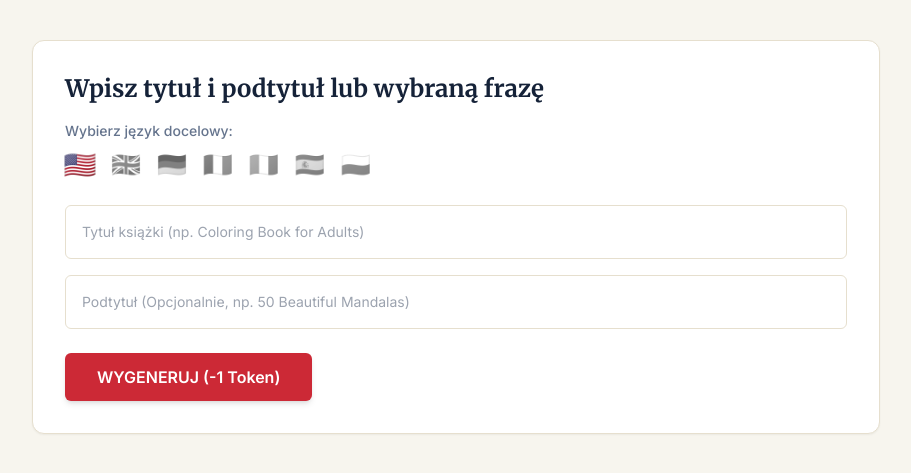
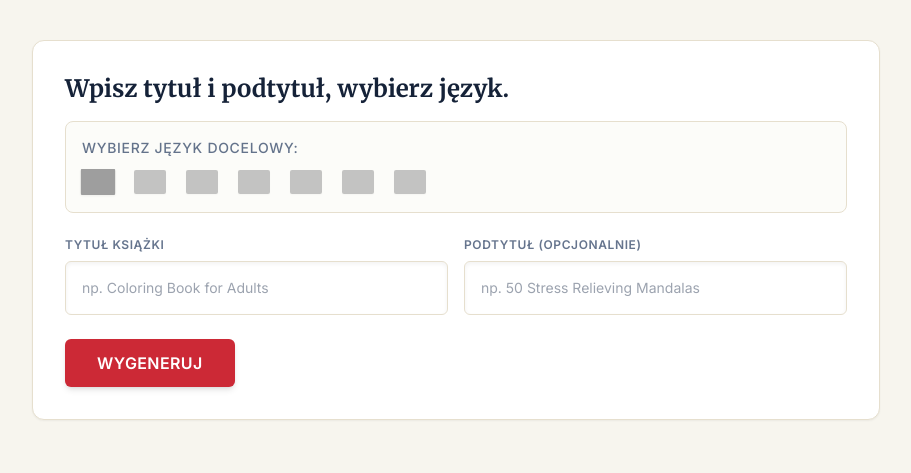
Before and after one commit to ponowak/kdp-packer, a Flask app: template templates/app.html in a window 1280 px wide. Shown: the part 67-540 px from the top of the page, without its empty margins (184-1095 px from the left). Run offline with Flask 3, Linux system fonts and the light colour scheme; the template is opened without the code that fills it, so the values that code supplies are empty; some libraries are stand-ins or nearby versions; grey boxes are pictures that could not be loaded.

Commit message:
Update app.html

```diff
--- a/templates/app.html
+++ b/templates/app.html
@@ -22,6 +22,7 @@
             opacity: 0.6;
             transition: all 0.2s;
             cursor: pointer;
+            user-select: none;
         }
         .flag-btn:hover {
             filter: grayscale(0%);
@@ -32,12 +33,13 @@
             filter: grayscale(0%);
             opacity: 1;
             transform: scale(1.1);
-            ring: 2px solid theme('colors.kdp_red.600');
-            border-radius: 4px;
+            border-bottom: 3px solid theme('colors.kdp_red.600');
+            padding-bottom: 2px;
         }
     </style>
 </head>
 <body class="bg-cream-100 font-sans text-navy-900 min-h-screen">
+    <!-- Pasek Nawigacji -->
     <nav class="bg-white border-b border-cream-200 px-6 py-4 flex justify-between items-center flex-wrap gap-4">
         <div class="font-serif font-bold text-xl tracking-tight">
             7-Backend<span class="text-kdp_red-600">.</span>Keywords
@@ -53,62 +55,65 @@
         </div>
     </nav>
 
+    <!-- Główna zawartość -->
     <main class="max-w-4xl mx-auto mt-6 sm:mt-10 px-4 sm:px-6 mb-20">
         <div class="bg-white p-6 sm:p-8 rounded-xl shadow-sm border border-cream-200">
-            <h2 class="font-serif text-xl sm:text-2xl font-bold mb-4">Wpisz tytuł i podtytuł lub wybraną frazę</h2>
+            <h2 class="font-serif text-xl sm:text-2xl font-bold mb-4">Wpisz tytuł i podtytuł, wybierz język.</h2>
 
-            <!-- Flagi -->
-            <div class="mb-6">
-                <label class="block text-sm font-medium text-navy-800/70 mb-2">Wybierz język docelowy:</label>
-                <div class="flex gap-4 text-2xl" id="flag-container">
-                    <div class="flag-btn active" data-lang="en-US" title="USA">🇺🇸</div>
-                    <div class="flag-btn" data-lang="en-GB" title="UK">🇬🇧</div>
-                    <div class="flag-btn" data-lang="de" title="Niemcy">🇩🇪</div>
-                    <div class="flag-btn" data-lang="fr" title="Francja">🇫🇷</div>
-                    <div class="flag-btn" data-lang="it" title="Włochy">🇮🇹</div>
-                    <div class="flag-btn" data-lang="es" title="Hiszpania">🇪🇸</div>
-                    <div class="flag-btn" data-lang="pl" title="Polska">🇵🇱</div>
+            <!-- Flagi Językowe z obrazków (SVG) -->
+            <div class="mb-6 bg-cream-50 p-4 rounded-lg border border-cream-200">
+                <label class="block text-sm font-medium text-navy-800/70 mb-3 uppercase tracking-wider">Wybierz język docelowy:</label>
+                <div class="flex flex-wrap gap-5" id="flag-container">
+                    <div class="flag-btn active" data-lang="en-US" title="Angielski (USA)"><img src="https://flagcdn.com/w40/us.png" alt="USA" class="w-8 h-auto shadow-sm rounded-sm"></div>
+                    <div class="flag-btn" data-lang="en-GB" title="Angielski (UK)"><img src="https://flagcdn.com/w40/gb.png" alt="UK" class="w-8 h-auto shadow-sm rounded-sm"></div>
+                    <div class="flag-btn" data-lang="de" title="Niemiecki"><img src="https://flagcdn.com/w40/de.png" alt="DE" class="w-8 h-auto shadow-sm rounded-sm"></div>
+                    <div class="flag-btn" data-lang="fr" title="Francuski"><img src="https://flagcdn.com/w40/fr.png" alt="FR" class="w-8 h-auto shadow-sm rounded-sm"></div>
+                    <div class="flag-btn" data-lang="it" title="Włoski"><img src="https://flagcdn.com/w40/it.png" alt="IT" class="w-8 h-auto shadow-sm rounded-sm"></div>
+                    <div class="flag-btn" data-lang="es" title="Hiszpański"><img src="https://flagcdn.com/w40/es.png" alt="ES" class="w-8 h-auto shadow-sm rounded-sm"></div>
+                    <div class="flag-btn" data-lang="pl" title="Polski"><img src="https://flagcdn.com/w40/pl.png" alt="PL" class="w-8 h-auto shadow-sm rounded-sm"></div>
                 </div>
             </div>
 
-            <!-- Tytuł -->
-            <div class="mb-4">
-                <input type="text" id="title-input" class="w-full p-4 border border-cream-200 rounded-md focus:ring-2 focus:ring-kdp_red-600 focus:outline-none text-sm" placeholder="Tytuł książki (np. Coloring Book for Adults)">
+            <!-- Pola -->
+            <div class="grid sm:grid-cols-2 gap-4 mb-6">
+                <div>
+                    <label class="block text-xs font-bold text-navy-800/70 mb-2 uppercase tracking-wider">Tytuł Książki</label>
+                    <input type="text" id="title-input" class="w-full p-4 border border-cream-200 rounded-md focus:ring-2 focus:ring-kdp_red-600 focus:outline-none text-sm shadow-inner" placeholder="np. Coloring Book for Adults">
+                </div>
+                <div>
+                    <label class="block text-xs font-bold text-navy-800/70 mb-2 uppercase tracking-wider">Podtytuł (Opcjonalnie)</label>
+                    <input type="text" id="subtitle-input" class="w-full p-4 border border-cream-200 rounded-md focus:ring-2 focus:ring-kdp_red-600 focus:outline-none text-sm shadow-inner" placeholder="np. 50 Stress Relieving Mandalas">
+                </div>
             </div>
 
-            <!-- Podtytuł -->
-            <div class="mb-6">
-                <input type="text" id="subtitle-input" class="w-full p-4 border border-cream-200 rounded-md focus:ring-2 focus:ring-kdp_red-600 focus:outline-none text-sm" placeholder="Podtytuł (Opcjonalnie, np. 50 Beautiful Mandalas)">
-            </div>
-
-            <button onclick="processKeywords()" id="process-btn" class="w-full sm:w-auto bg-kdp_red-600 text-white px-8 py-3 rounded-md font-semibold hover:bg-kdp_red-700 transition-colors shadow-md disabled:opacity-50">
-                WYGENERUJ (-1 Token)
+            <button onclick="processKeywords()" id="process-btn" class="w-full sm:w-auto bg-kdp_red-600 text-white px-8 py-3 rounded-md font-semibold hover:bg-kdp_red-700 transition-colors shadow-md disabled:opacity-50 tracking-wide">
+                WYGENERUJ
             </button>
 
             <div id="error-msg" class="hidden mt-4 text-red-600 text-sm font-medium"></div>
         </div>
 
+        <!-- Kontener z wynikami -->
         <div id="results-container" class="hidden mt-8 space-y-6">
 
-            <!-- 7 okienek -->
+            <!-- Wyniki - 7 Boxów -->
             <div class="bg-white p-6 sm:p-8 rounded-xl shadow-sm border border-cream-200">
                 <h3 class="font-serif text-xl font-bold mb-4">Twoje 7 okienek KDP:</h3>
                 <div id="boxes-list" class="space-y-3 font-mono text-sm bg-cream-50 p-6 rounded border border-cream-200">
-                    <!-- Wyniki wpadną tutaj -->
+                    <!-- Wyniki z AI wpadną tutaj -->
+                </div>
+
+                <div class="mt-6 text-left">
+                    <button onclick="downloadTxt()" class="bg-navy-900 text-white px-6 py-2.5 rounded-md font-medium hover:bg-navy-800 transition-colors shadow-sm text-sm">
+                        Pobierz plik .txt
+                    </button>
                 </div>
             </div>
 
-            <!-- Przycisk pobierz -->
-            <div class="text-center">
-                <button onclick="downloadTxt()" class="bg-navy-900 text-white px-8 py-3 rounded-md font-semibold hover:bg-navy-800 transition-colors shadow-md">
-                    Pobierz plik .txt
-                </button>
-            </div>
-
-            <!-- Surówka -->
-            <div class="bg-white p-6 sm:p-8 rounded-xl shadow-sm border border-cream-200 opacity-75 hover:opacity-100 transition-opacity">
-                <h3 class="font-serif text-lg font-bold mb-2 text-navy-800/80">Wygenerowane Słowa (Surówka z AI):</h3>
-                <textarea id="raw-text" rows="4" readonly class="w-full p-4 border border-cream-200 rounded-md bg-cream-50 text-xs font-mono text-navy-800/70"></textarea>
+            <!-- Ukryta, wyszarzona surówka wygenerowana z AI -->
+            <div class="bg-white p-6 sm:p-8 rounded-xl shadow-sm border border-cream-200 opacity-60 hover:opacity-100 transition-opacity">
+                <h3 class="font-serif text-base font-bold mb-2 text-navy-800/80">Oryginalna baza słów (Raw AI Output):</h3>
+                <textarea id="raw-text" rows="3" readonly class="w-full p-3 border border-cream-200 rounded-md bg-cream-50 text-xs font-mono text-navy-800/70"></textarea>
             </div>
 
         </div>
@@ -118,12 +123,30 @@
         let currentLanguage = 'en-US';
         let currentBoxes = [];
 
+        // Resetowanie błędu i odblokowywanie przycisku przy jakimkolwiek nowym ruchu usera
+        function resetUI() {
+            const btn = document.getElementById('process-btn');
+            btn.disabled = false;
+            btn.innerText = "WYGENERUJ";
+            document.getElementById('error-msg').classList.add('hidden');
+        }
+
+        // Podpinamy reset pod inputy
+        document.getElementById('title-input').addEventListener('input', resetUI);
+        document.getElementById('subtitle-input').addEventListener('input', resetUI);
+
         // Obsługa kliknięcia we flagi
         document.querySelectorAll('.flag-btn').forEach(btn => {
             btn.addEventListener('click', (e) => {
+                resetUI(); // Użytkownik zmienia język, upewnijmy się, że może wygenerować znowu
                 document.querySelectorAll('.flag-btn').forEach(b => b.classList.remove('active'));
-                e.target.classList.add('active');
-                currentLanguage = e.target.getAttribute('data-lang');
+
+                // Znajdujemy kliknięty kontener z klasą flag-btn (nawet jak user kliknie w sam obrazek)
+                const targetBtn = e.target.closest('.flag-btn');
+                if (targetBtn) {
+                    targetBtn.classList.add('active');
+                    currentLanguage = targetBtn.getAttribute('data-lang');
+                }
             });
         });
 
@@ -133,8 +156,8 @@
             const title = document.getElementById('title-input').value;
             const subtitle = document.getElementById('subtitle-input').value;
 
-            if(!title) {
-                errorMsg.innerText = "Podaj przynajmniej tytuł lub główną frazę!";
+            if(!title.trim()) {
+                errorMsg.innerText = "Pole Tytuł nie może być puste!";
                 errorMsg.classList.remove('hidden');
                 return;
             }
@@ -153,36 +176,45 @@
                 const data = await response.json();
 
                 if (!response.ok) {
-                    errorMsg.innerText = data.error;
+                    errorMsg.innerText = data.error || "Wystąpił nieznany błąd";
                     errorMsg.classList.remove('hidden');
+                    btn.disabled = false;
+                    btn.innerText = "WYGENERUJ (-1 Token)";
                     return;
                 }
 
-                // Update credits
+                if(document.getElementById('credit-count')) {
                     document.getElementById('credit-count').innerText = data.remaining_credits;
+                }
 
-                // Show raw
+                if(document.getElementById('raw-text') && data.raw_text) {
                     document.getElementById('raw-text').value = data.raw_text;
+                }
 
-                // Show results
-                currentBoxes = data.boxes;
+                currentBoxes = data.boxes || [];
                 const list = document.getElementById('boxes-list');
+                if(list) {
                     list.innerHTML = '';
-
-                data.boxes.forEach((box, index) => {
+                    currentBoxes.forEach((box, index) => {
                         const div = document.createElement('div');
                         div.innerHTML = `<span class="text-kdp_red-600 font-bold mr-2">Box ${index + 1}:</span> ${box} <span class="text-gray-400 text-xs ml-2 font-bold tracking-wider">${box.length}/50</span>`;
                         list.appendChild(div);
                     });
+                }
 
-                document.getElementById('results-container').classList.remove('hidden');
+                const resultsContainer = document.getElementById('results-container');
+                if(resultsContainer) {
+                    resultsContainer.classList.remove('hidden');
+                }
 
             } catch (err) {
-                errorMsg.innerText = "Wystąpił błąd podczas łączenia z serwerem.";
+                console.error(err);
+                errorMsg.innerText = "Wystąpił krytyczny błąd połączenia z serwerem.";
                 errorMsg.classList.remove('hidden');
             } finally {
+                // To wywoła się ZAWSZE na koniec (po sukcesie albo błędzie API)
                 btn.disabled = false;
-                btn.innerText = "WYGENERUJ (-1 Token)";
+                btn.innerText = "WYGENERUJ";
             }
         }
 
```
Lines whose indentation alone changed are shown as unchanged.
